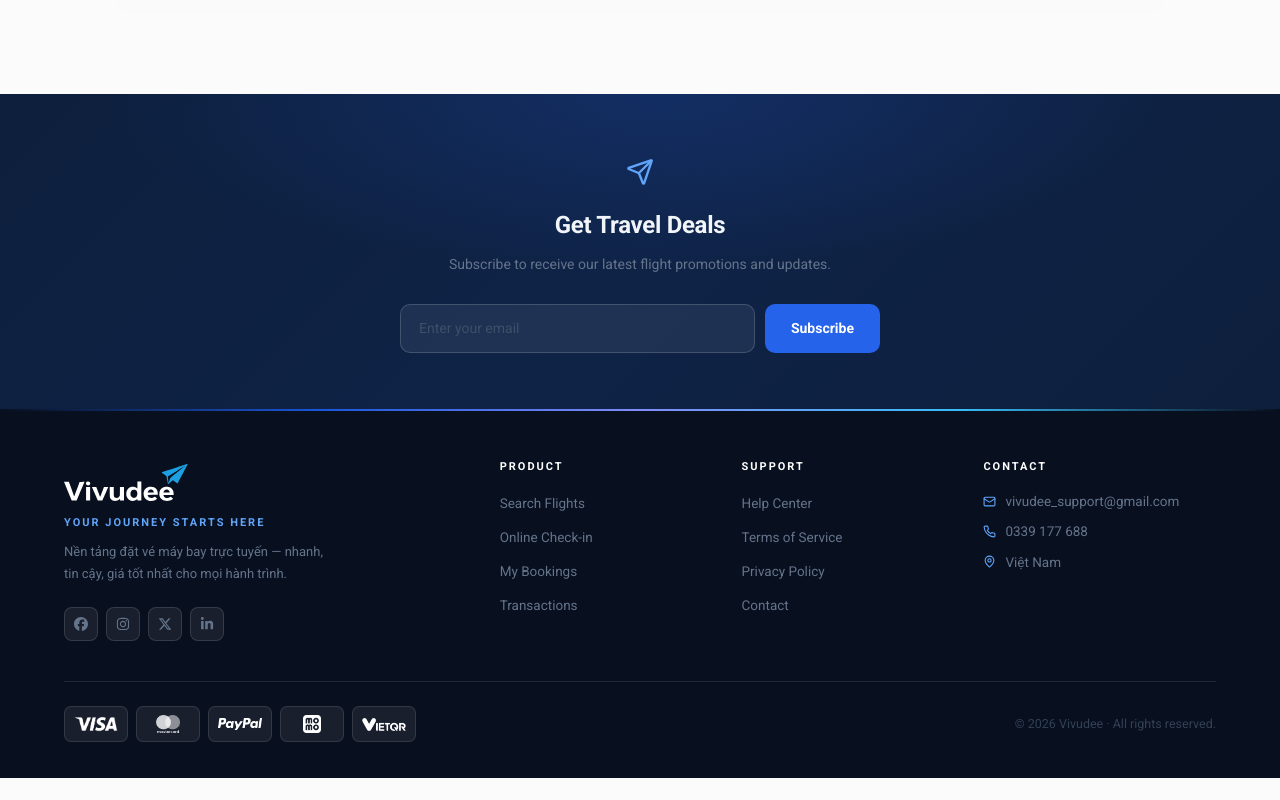
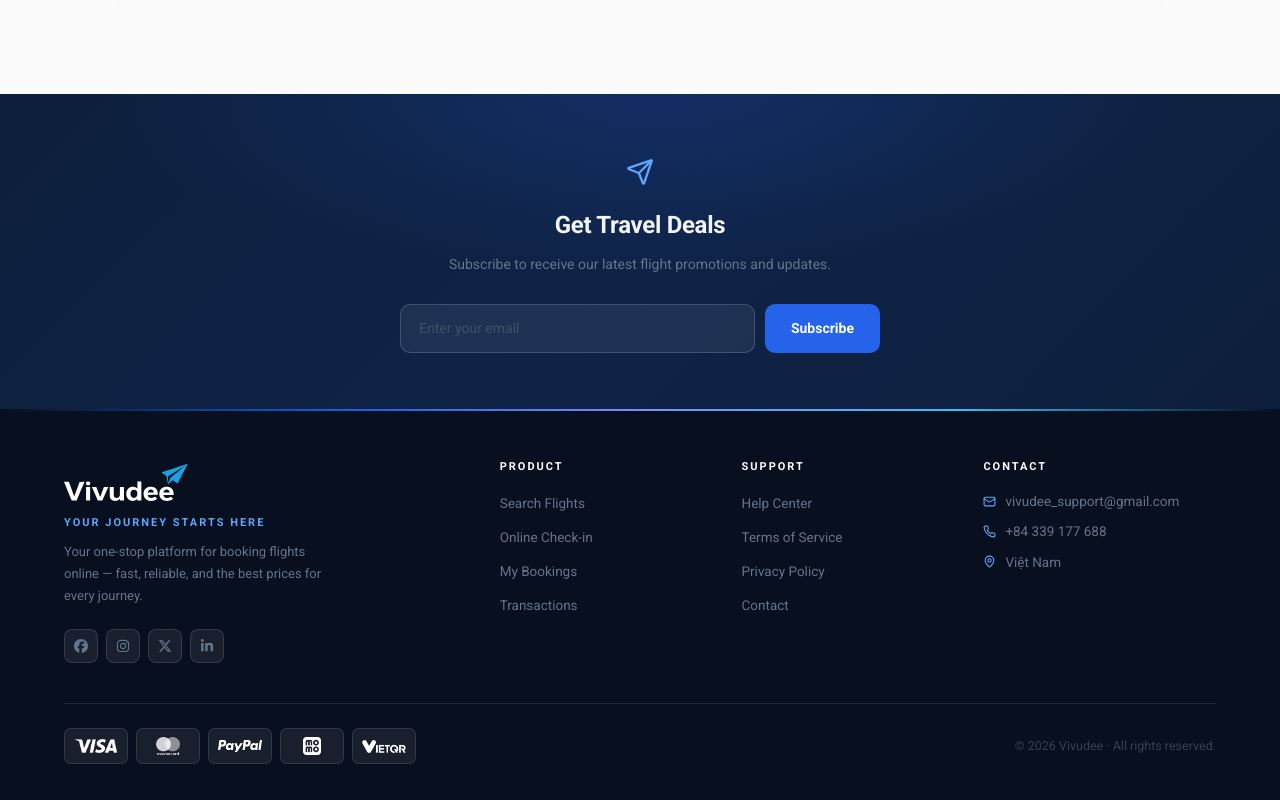
Before and after one commit to DaoDungVan/Vivudee_Project, a React (Vite) app: page /contact in a window 1280 px wide. Shown: the part 1310-2110 px from the top of the page. Before the commit the page ends 2088 px from the top, so only its background shows below. Built offline with nearby package versions, Linux system fonts and the light colour scheme; no server answers.

Commit message:
Hiển thị +84 SĐT, footer desc có cả EN/VI

```diff
--- a/src/components/common/Footer/Footer.jsx
+++ b/src/components/common/Footer/Footer.jsx
@@ -73,7 +73,7 @@ export default function Footer() {
             <img src={footerLogo} alt="Vivudee" className={styles.logo} />
             <p className={styles.tagline}>Your Journey Starts Here</p>
             <p className={styles.desc}>
-              {t("footer.desc", "Nền tảng đặt vé máy bay trực tuyến — nhanh, tin cậy, giá tốt nhất cho mọi hành trình.")}
+              {t("footer.desc")}
             </p>
             <div className={styles.socials}>
               {SOCIALS.map((s) => (
@@ -108,7 +108,7 @@ export default function Footer() {
             <h4 className={styles.colTitle}>{t("footer.contact")}</h4>
             <ul className={styles.contactList}>
               <li><LuMail size={13} /><a href="mailto:daodungvan321@gmail.com">vivudee_support@gmail.com</a></li>
-              <li><LuPhone size={13} /><a href="tel:+84339177688">0339 177 688</a></li>
+              <li><LuPhone size={13} /><a href="tel:+84339177688">+84 339 177 688</a></li>
               <li><LuMapPin size={13} /><span>Việt Nam</span></li>
             </ul>
           </div>
--- a/src/locales/en.json
+++ b/src/locales/en.json
@@ -140,6 +140,7 @@
  "contactLink": "Contact",
  "copyright": "© 2026 Vivudee. All rights reserved.",
  "allRights": "All rights reserved.",
+ "desc": "Your one-stop platform for booking flights online — fast, reliable, and the best prices for every journey.",
  "legal": "Privacy Policy | Terms of Service | Cookie Policy | Contact Us.",
  "product": "Product",
  "searchFlight": "Search Flights",
--- a/src/locales/vi.json
+++ b/src/locales/vi.json
@@ -140,6 +140,7 @@
  "contactLink": "Liên hệ",
  "copyright": "© 2026 Vivudee. Bảo lưu mọi quyền.",
  "allRights": "Bảo lưu mọi quyền.",
+ "desc": "Nền tảng đặt vé máy bay trực tuyến — nhanh, tin cậy, giá tốt nhất cho mọi hành trình.",
  "legal": "Chính sách bảo mật | Điều khoản | Chính sách Cookie | Liên hệ.",
  "product": "Sản phẩm",
  "searchFlight": "Tìm chuyến bay",
--- a/src/pages/contact/Contact.jsx
+++ b/src/pages/contact/Contact.jsx
@@ -67,7 +67,7 @@ const Contact = () => {
   };
 
   const INFO_CARDS = [
-    { icon: <LuPhone size={20} />,         titleKey: "phone",    value: "0339 177 688",                 sub: "Mon – Sun: 7:00 – 22:00",  href: "tel:+84339177688" },
+    { icon: <LuPhone size={20} />,         titleKey: "phone",    value: "+84 339 177 688",                 sub: "Mon – Sun: 7:00 – 22:00",  href: "tel:+84339177688" },
     { icon: <LuMail size={20} />,          titleKey: "email",    value: "vivudee_support@gmail.com",    sub: "Response within 24 hours",  href: "mailto:daodungvan321@gmail.com" },
     { icon: <LuMessageSquare size={20} />, titleKey: "liveChat", value: "Chat with us",                 sub: "Average response in 5 min" },
     { icon: <LuMapPin size={20} />,        titleKey: "office",   value: "Ho Chi Minh City",             sub: "123 Nguyen Hue, District 1" },
```
